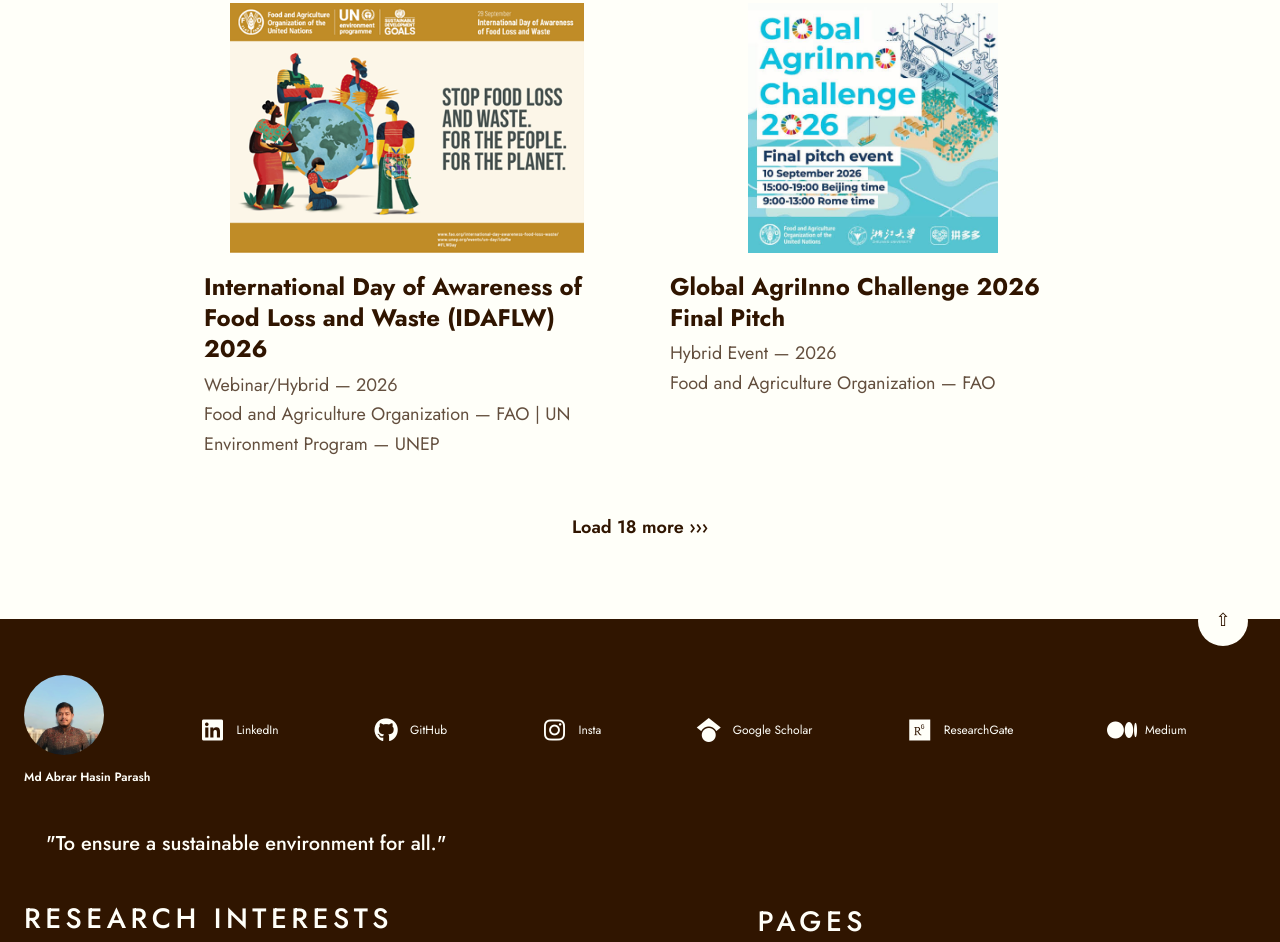
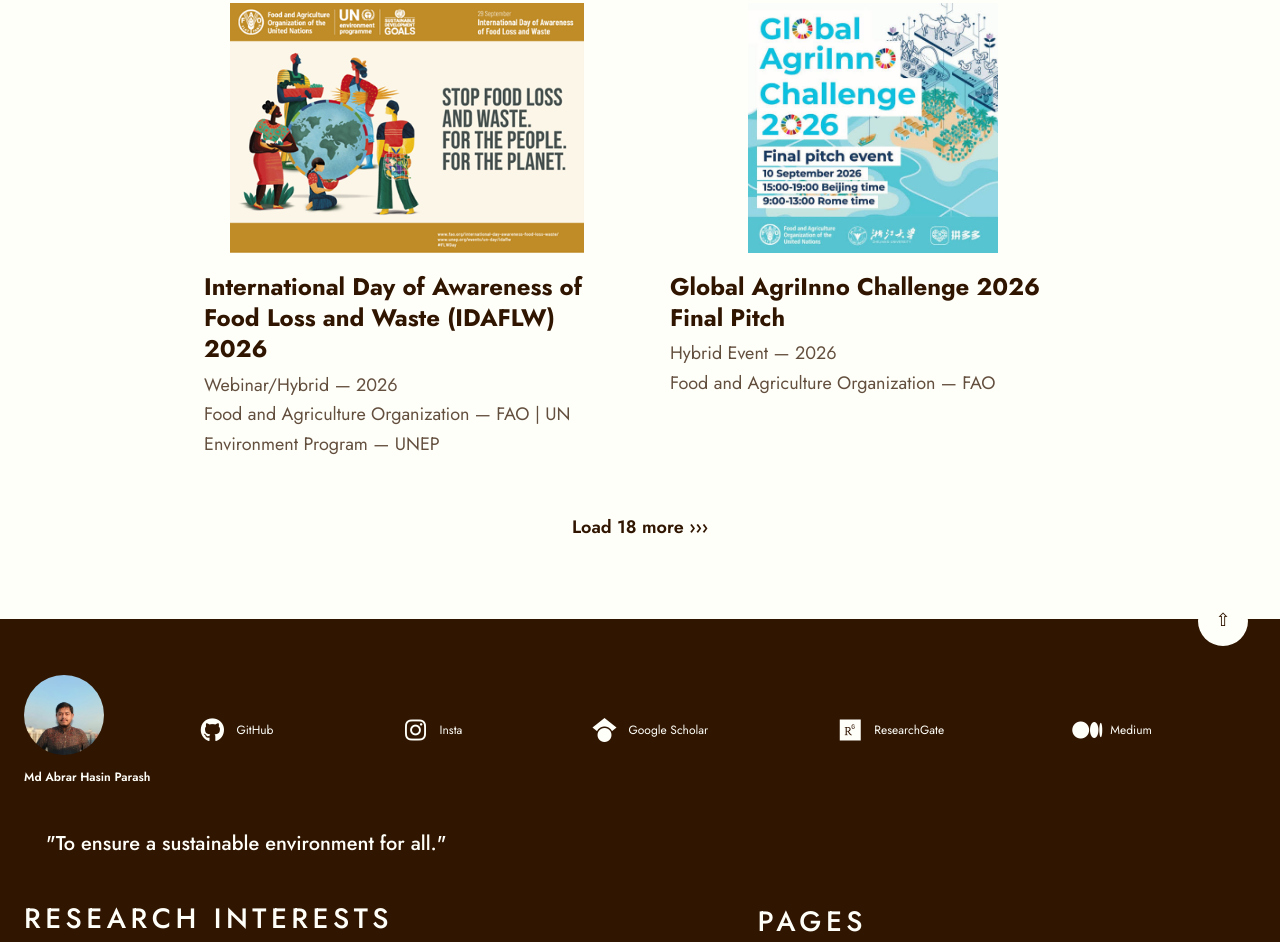
Before and after one commit to ASAND5/Portfolio, a plain HTML site: page professional-leadership.html in a window 1280 px wide. Shown: the part 1684-2626 px from the top of the page. Drawn offline with Linux system fonts and the light colour scheme.

Commit message:
Remove LinkedIn links from social media sections
Removed LinkedIn links from the social media section and footer.

```diff
--- a/professional-leadership.html
+++ b/professional-leadership.html
@@ -83,9 +83,9 @@
 </div>
   <div class="sidenav-socials">
     <!-- EDIT: Replace # with your actual profile URLs -->
-    <a href="https://www.linkedin.com/in/abrar-hasin-parash-md/" target="_blank" title="LinkedIn">
+    <!--<a href="https://www.linkedin.com/in/abrar-hasin-parash-md/" target="_blank" title="LinkedIn">
       <i class="fa-brands fa-linkedin" style="font-size:26px; color:#0a66c2;"></i>
-    </a>
+    </a>-->
     <a href="https://github.com/ASAND5" target="_blank" title="GitHub">
       <i class="fa-brands fa-github" style="font-size:26px; color:#000000;"></i>
     </a>
@@ -964,9 +964,9 @@
 
       <!-- To add a social, copy one <a> line. Up to 6 fit. Width adjusts automatically. -->
       <div class="footer-socials">
-        <a class="footer-social" href="https://www.linkedin.com/in/abrar-hasin-parash-md/" target="_blank" rel="noopener" title="LinkedIn">
+        <!--<a class="footer-social" href="https://www.linkedin.com/in/abrar-hasin-parash-md/" target="_blank" rel="noopener" title="LinkedIn">
           <i class="fa-brands fa-linkedin" aria-hidden="true"></i><span>LinkedIn</span>
-        </a>
+        </a>-->
         <a class="footer-social" href="https://github.com/ASAND5" target="_blank" rel="noopener" title="GitHub">
           <i class="fa-brands fa-github" aria-hidden="true"></i><span>GitHub</span>
         </a>
```
